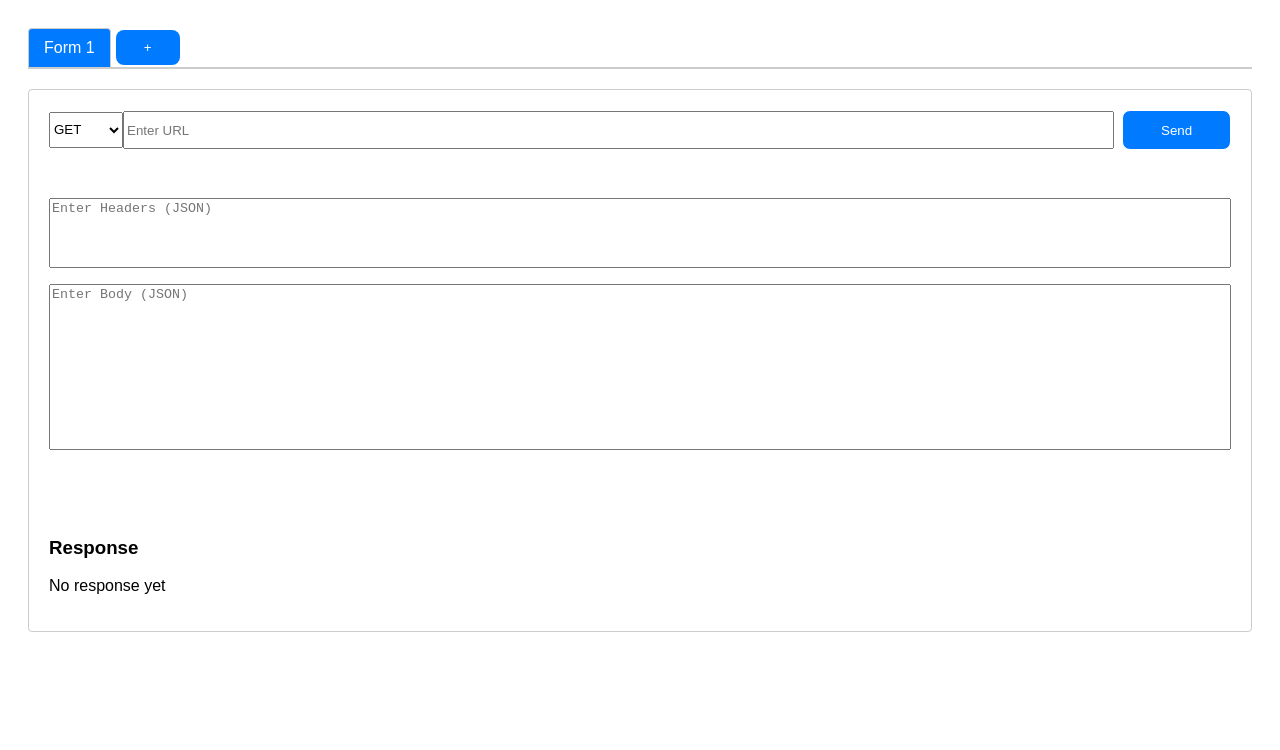
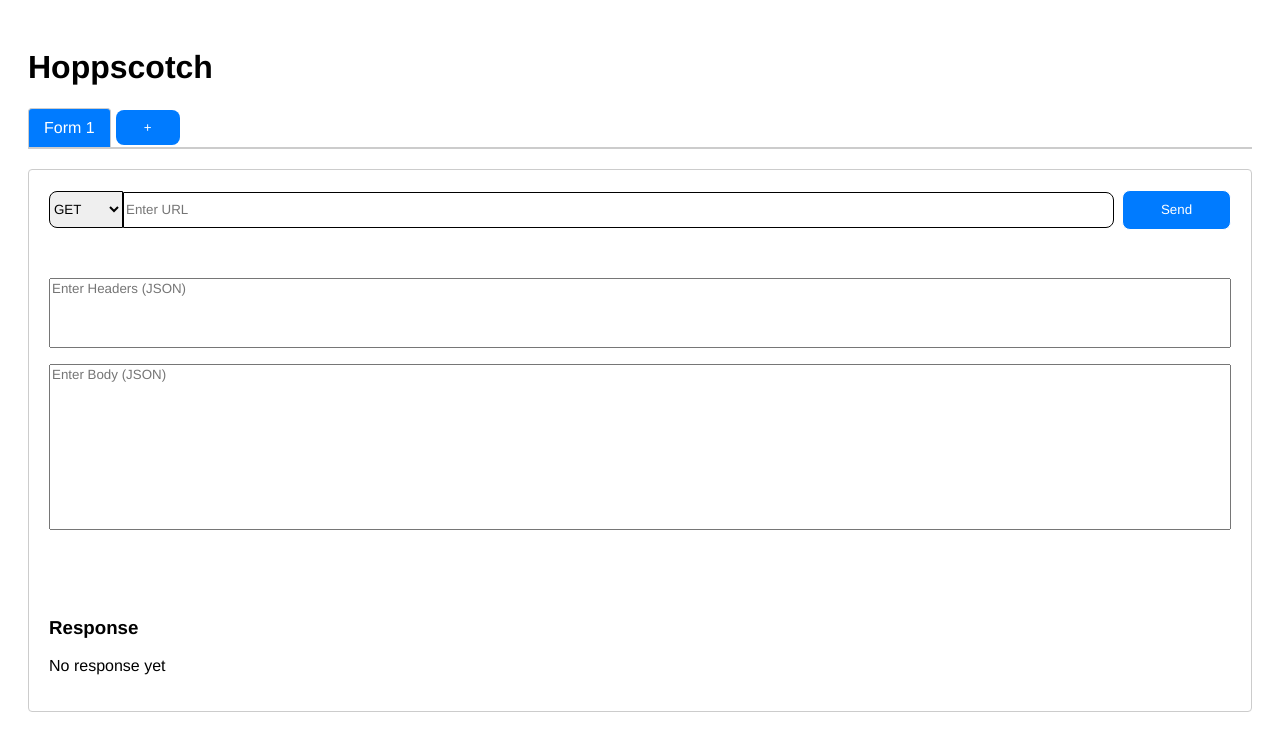
Before and after one commit to akashkrishnan2004/Hoppscotch_Clone, a React (Vite) app: page / in a window 1280 px wide. Shown: the top 750 px of the page. Built offline with nearby package versions, Linux system fonts and the light colour scheme.

Commit message:
toast commit

```diff
--- a/package.json
+++ b/package.json
@@ -13,6 +13,7 @@
     "axios": "^1.7.9",
     "react": "^18.3.1",
     "react-dom": "^18.3.1",
+    "react-hot-toast": "^2.5.1",
     "react-router-dom": "^7.1.2"
   },
   "devDependencies": {
--- a/src/App.css
+++ b/src/App.css
@@ -1,3 +1,5 @@
+
 * {
     outline: none;
+    font-family: 'Franklin Gothic Medium', 'Arial Narrow', Arial, sans-serif;
 }
--- a/src/App.jsx
+++ b/src/App.jsx
@@ -1,15 +1,15 @@
+import { Toaster } from "react-hot-toast";
+import "./App.css";
 
-import './App.css'
-
-import RequestForm from './components/form'
+import RequestForm from "./components/form";
 
 function App() {
-
   return (
     <>
+      <Toaster />
       <RequestForm />
     </>
-  )
+  );
 }
 
-export default App
+export default App;
--- a/src/components/css/form.css
+++ b/src/components/css/form.css
@@ -90,12 +90,18 @@ select {
 
 select {
   height: 2.3rem;
+  border-top-left-radius: .5rem;
+  border-bottom-left-radius: .5rem;
+  border: 1px solid black;
 }
 
 input {
   width: 100%;
   height: 2rem;
   outline: none;
+  border: 1px solid black;
+  border-top-right-radius: .5rem;
+  border-bottom-right-radius: .5rem;
 }
 
 .send-button {
--- a/src/components/form.jsx
+++ b/src/components/form.jsx
@@ -1,6 +1,196 @@
+
+// import React, { useState } from "react";
+// import axios from "axios";
+
+// import "./css/form.css";
+
+// function RequestForm() {
+//   const [forms, setForms] = useState([
+//     { id: 1, method: "GET", url: "", headers: "", body: "", response: null },
+//   ]);
+//   const [activeFormId, setActiveFormId] = useState(1);
+
+//   const addNewForm = () => {
+//     const newForm = {
+//       id: forms.length + 1,
+//       method: "GET",
+//       url: "",
+//       headers: "",
+//       body: "",
+//       response: null,
+//     };
+//     setForms([...forms, newForm]);
+//     setActiveFormId(newForm.id);
+//   };
+
+//   const handleInputChange = (id, field, value) => {
+//     setForms((prevForms) =>
+//       prevForms.map((form) =>
+//         form.id === id ? { ...form, [field]: value } : form
+//       )
+//     );
+//   };
+
+//   const sendRequest = async (id) => {
+//     const form = forms.find((form) => form.id === id);
+
+//     try {
+//       const res = await axios({
+//         method: form.method,
+//         url: form.url,
+//         headers: JSON.parse(form.headers || "{}"),
+//         data: JSON.parse(form.body || "{}"),
+//       });
+//       setForms((prevForms) =>
+//         prevForms.map((f) =>
+//           f.id === id
+//             ? {
+//                 ...f,
+//                 response: {
+//                   status: res.status,
+//                   statusText: res.statusText,
+//                   headers: res.headers,
+//                   data: res.data,
+//                 },
+//               }
+//             : f
+//         )
+//       );
+//     } catch (error) {
+//       setForms((prevForms) =>
+//         prevForms.map((f) =>
+//           f.id === id
+//             ? {
+//                 ...f,
+//                 response: {
+//                   error: error.message,
+//                   ...(error.response && {
+//                     status: error.response.status,
+//                     statusText: error.response.statusText,
+//                     headers: error.response.headers,
+//                     data: error.response.data,
+//                   }),
+//                 },
+//               }
+//             : f
+//         )
+//       );
+//     }
+//   };
+
+//   const closeTab = (id) => {
+//     if (id === 1) return;
+//     const updatedForms = forms.filter((form) => form.id !== id);
+//     setForms(updatedForms);
+
+//     // Adjust active tab after closing
+//     if (id === activeFormId && updatedForms.length > 0) {
+//       setActiveFormId(updatedForms[0].id);
+//     }
+//   };
+
+//   return (
+//     <div className="request-form-container">
+//       <h1>Hoppscotch</h1>
+//       <div className="tabs-container">
+//         {forms.map((form) => (
+//           <div
+//             key={form.id}
+//             className={`tab ${activeFormId === form.id ? "active" : ""}`}
+//             onClick={() => setActiveFormId(form.id)}
+//           >
+//             Form {form.id}
+//             {form.id !== 1 && (
+//               <span
+//                 className="close-tab"
+//                 onClick={(e) => {
+//                   e.stopPropagation();
+//                   closeTab(form.id);
+//                 }}
+//               >
+//                 &times;
+//               </span>
+//             )}
+//           </div>
+//         ))}
+//         <button onClick={addNewForm} className="add-tab-button">
+//           +
+//         </button>
+//       </div>
+
+//       <div className="form-content">
+//         {forms.map(
+//           (form) =>
+//             activeFormId === form.id && (
+//               <div key={form.id} className="items">
+//                 <div className="top-items">
+//                   <select
+//                     value={form.method}
+//                     onChange={(e) =>
+//                       handleInputChange(form.id, "method", e.target.value)
+//                     }
+//                   >
+//                     <option value="GET">GET</option>
+//                     <option value="POST">POST</option>
+//                     <option value="PUT">PUT</option>
+//                     <option value="DELETE">DELETE</option>
+//                   </select>
+//                   <input
+//                     type="text"
+//                     placeholder="Enter URL"
+//                     value={form.url}
+//                     onChange={(e) =>
+//                       handleInputChange(form.id, "url", e.target.value)
+//                     }
+//                   />
+//                   <button
+//                     onClick={() => sendRequest(form.id)}
+//                     className="send-button"
+//                   >
+//                     Send
+//                   </button>
+//                 </div>
+//                 <div className="bottom-items">
+//                   <textarea
+//                     placeholder="Enter Headers (JSON)"
+//                     className="headersTextArea"
+//                     value={form.headers}
+//                     onChange={(e) =>
+//                       handleInputChange(form.id, "headers", e.target.value)
+//                     }
+//                   ></textarea>
+//                   <textarea
+//                     placeholder="Enter Body (JSON)"
+//                     className="bodyTextArea"
+//                     value={form.body}
+//                     onChange={(e) =>
+//                       handleInputChange(form.id, "body", e.target.value)
+//                     }
+//                   ></textarea>
+//                 </div>
+
+//                 <div className="response-container">
+//                   <h3>Response</h3>
+//                   {form.response ? (
+//                     <pre>{JSON.stringify(form.response, null, 2)}</pre>
+//                   ) : (
+//                     <p>No response yet</p>
+//                   )}
+//                 </div>
+//               </div>
+//             )
+//         )}
+//       </div>
+//     </div>
+//   );
+// }
+
+// export default RequestForm;
+
 
 import React, { useState } from "react";
 import axios from "axios";
+import toast from "react-hot-toast";
 
 import "./css/form.css";
 
@@ -33,6 +223,11 @@ function RequestForm() {
 
   const sendRequest = async (id) => {
     const form = forms.find((form) => form.id === id);
+
+    if (!form.url.trim()) {
+      toast.error("Please enter a URL before sending the request.");
+      return;
+    }
 
     try {
       const res = await axios({
@@ -91,6 +286,7 @@ function RequestForm() {
 
   return (
     <div className="request-form-container">
+      <h1>Hoppscotch</h1>
       <div className="tabs-container">
         {forms.map((form) => (
           <div
```
Also changed, not shown: 1 other file (tests, documents, lock files or other folders).
